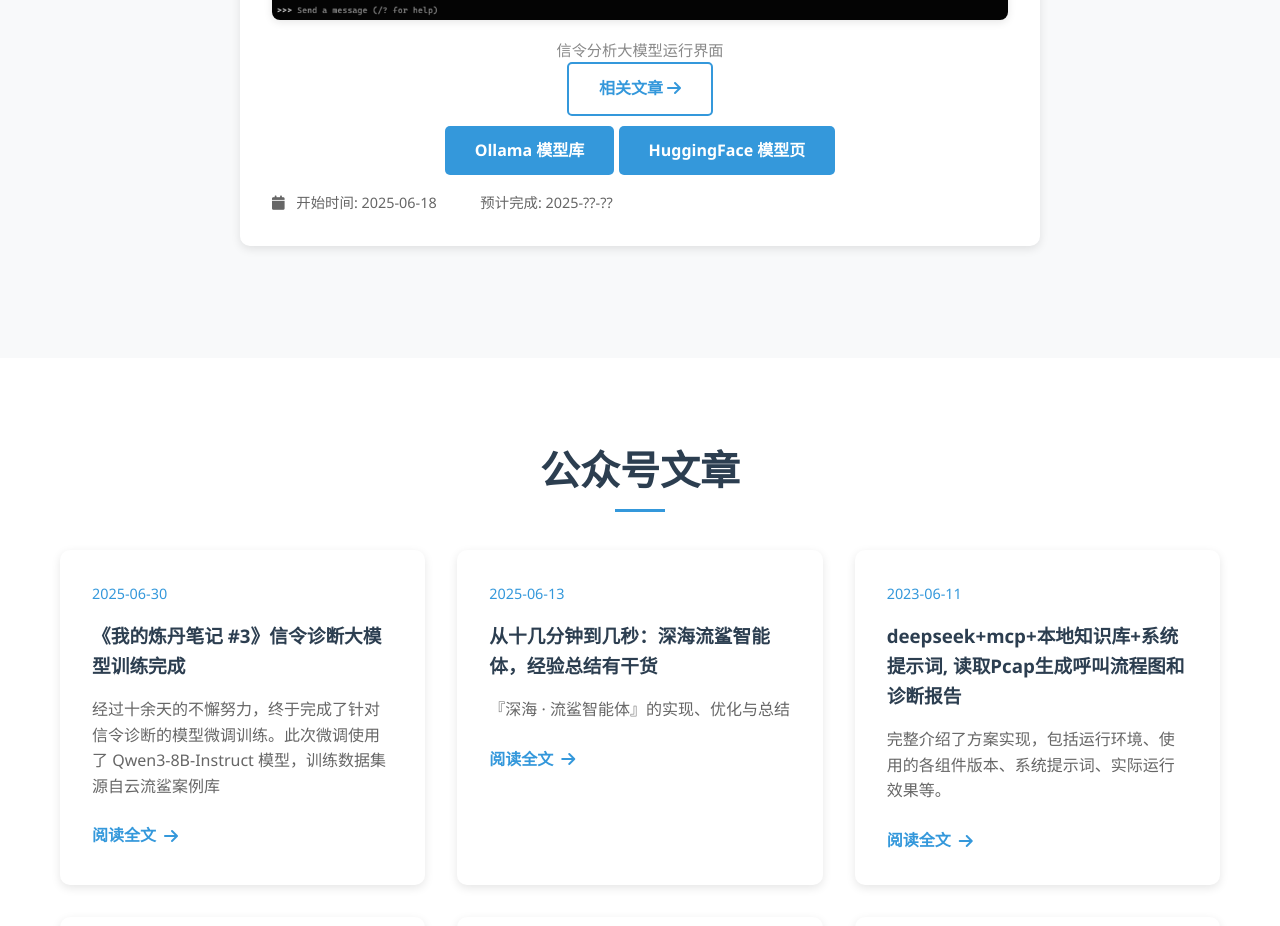
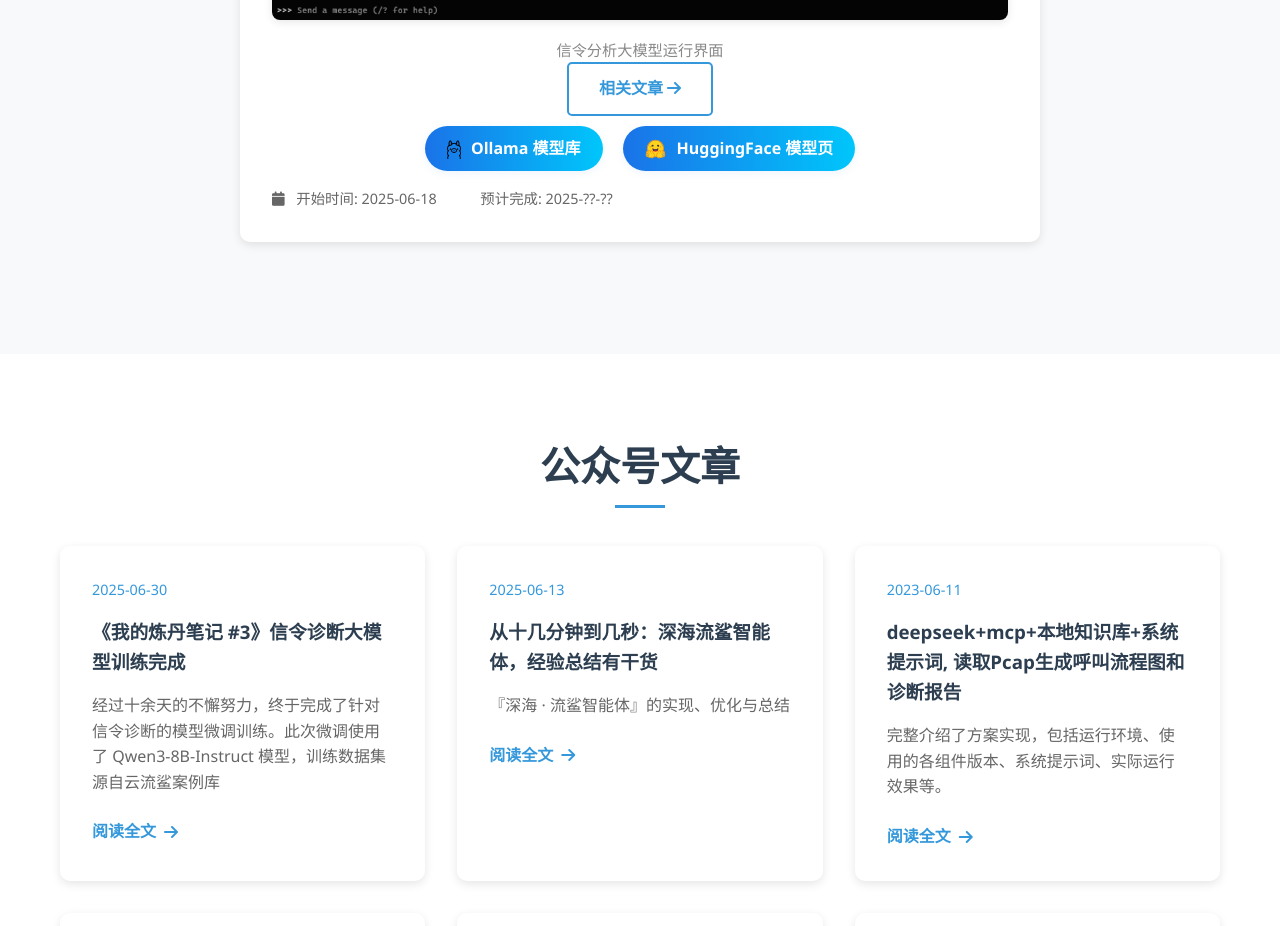
Before and after one commit to kinghighland/kinghighland.github.io, a plain HTML site: page index.html in a window 1280 px wide. Shown: the part 3180-4106 px from the top of the page. Drawn offline with Linux system fonts and the light colour scheme.

Commit message:
optimized buttons style

```diff
--- a/index.html
+++ b/index.html
@@ -156,11 +156,13 @@
                             相关文章 <i class="fas fa-arrow-right"></i>
                         </a>
                     </div>
-                    <div style="text-align:center; margin-bottom:10px;">
-                        <a href="https://ollama.com/flowshark/Qwen3-8B-Instruct-deepocean.gguf" class="btn btn-primary" target="_blank">
+                    <div class="model-links" style="text-align:center; margin-bottom:16px;">
+                        <a href="https://ollama.com/flowshark/Qwen3-8B-Instruct-deepocean.gguf" class="btn btn-model" target="_blank" title="Ollama 模型库">
+                            <img src="images/ollama-logo.png" alt="Ollama" style="height:20px;vertical-align:middle;margin-right:6px;">
                             Ollama 模型库
                         </a>
-                        <a href="https://huggingface.co/flowshark/Qwen3-8B-Instruct-deepocean.gguf" class="btn btn-primary" target="_blank">
+                        <a href="https://huggingface.co/your-username/your-model-name" class="btn btn-model" target="_blank" title="HuggingFace 模型页" style="margin-left:12px;">
+                            <img src="images/huggingface_logo-noborder.svg" alt="HuggingFace" style="height:20px;vertical-align:middle;margin-right:6px;">
                             HuggingFace 模型页
                         </a>
                     </div>
--- a/styles.css
+++ b/styles.css
@@ -157,6 +157,28 @@ body {
 .btn-outline:hover {
     background: #3498db;
     color: white;
+}
+
+.btn-model {
+    display: inline-block;
+    background: linear-gradient(90deg, #1a73e8 0%, #00c6fb 100%);
+    color: #fff !important;
+    padding: 10px 22px;
+    border-radius: 25px;
+    font-weight: 600;
+    font-size: 1em;
+    text-decoration: none;
+    box-shadow: 0 2px 8px rgba(26,115,232,0.08);
+    transition: background 0.3s, box-shadow 0.3s, transform 0.2s;
+    margin: 0 4px;
+    border: none;
+}
+
+.btn-model:hover {
+    background: linear-gradient(90deg, #00c6fb 0%, #1a73e8 100%);
+    box-shadow: 0 4px 16px rgba(26,115,232,0.16);
+    transform: translateY(-2px) scale(1.04);
+    color: #fff !important;
 }
 
 .avatar {
```
Also changed, not shown: images/huggingface_logo-noborder.svg (added), images/ollama-logo.png (added).
